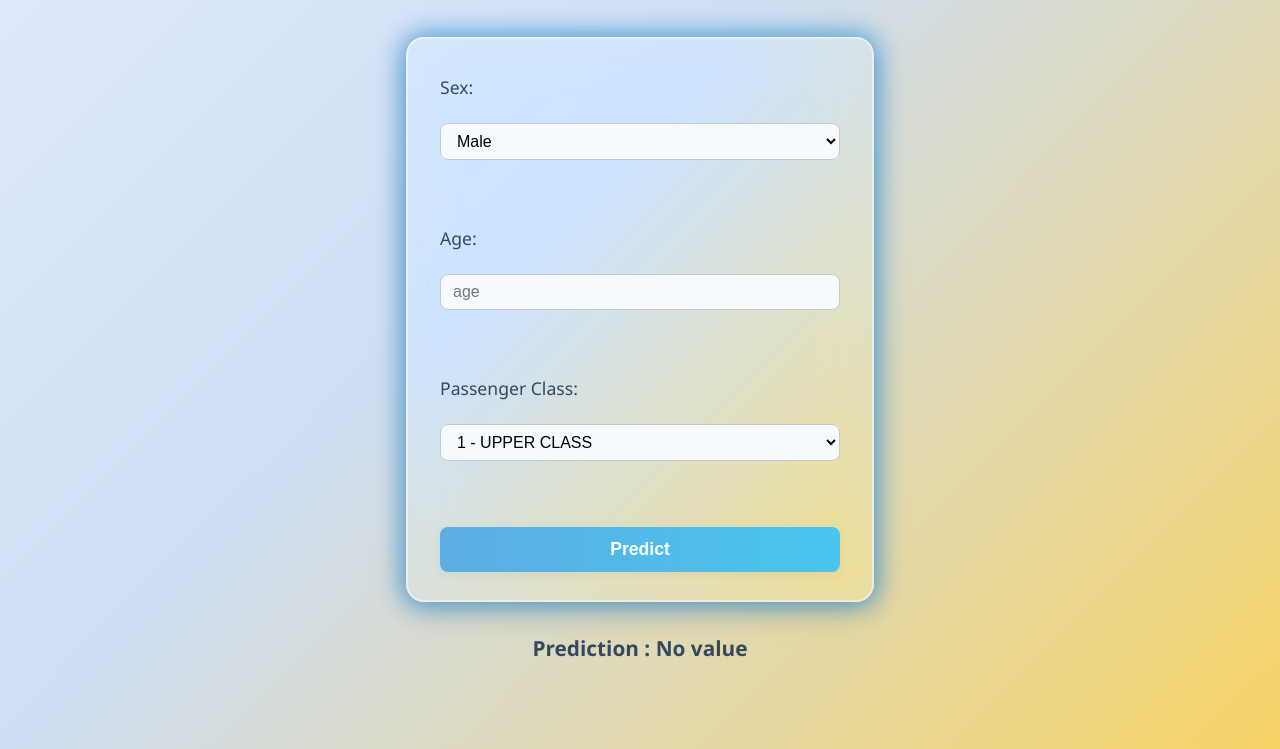
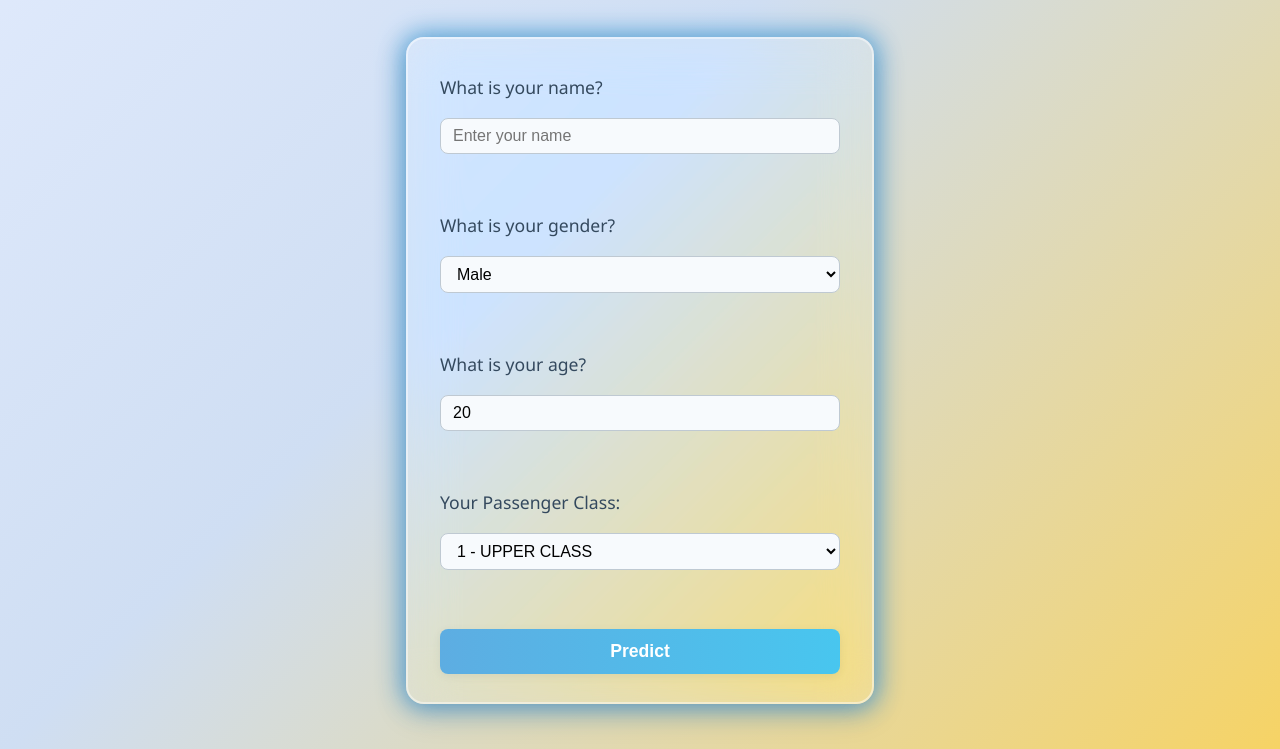
Before and after one commit to raj-neelam/titanic-survival, a plain HTML site: page index.html in a window 1280 px wide. Shown: the part 91-840 px from the top of the page. Drawn offline with Linux system fonts and the light colour scheme.

Commit message:
style changes

```diff
--- a/frontend/script.js
+++ b/frontend/script.js
@@ -1,4 +1,5 @@
 async function predict() {
+    const name = document.getElementById("name").value;
     const sex = document.getElementById("gender").value;
     const age = document.getElementById("age").value;
     const pclass = document.getElementById("pclass").value;
@@ -23,9 +24,9 @@ async function predict() {
     let html_to_insert;
     console.log(data)
     if (data.prediction == "Survived"){
-        html_to_insert = "<span color=green>Prediction: Survived </span>";
+        html_to_insert = `<span color=green>Prediction: ${name} survived 😇</span>`;
     }else if (data.prediction == "Died"){
-        html_to_insert = "<span color=red>Prediction: Died </span>";
+        html_to_insert = `<span color=red>Prediction: ${name} Died 🙏</span>`;
     }else{
         html_to_insert = "<span color=yellow>Prediction: Invalid response  </span>";
     }
--- a/frontend/style.css
+++ b/frontend/style.css
@@ -32,21 +32,21 @@ gap: 18px;
 label {
     font-size: 1.1rem;
     color: #34495e;
-    margin-bottom: 6px;
+    margin-bottom: 1px;
     font-weight: 500;
 }
 
-input[type="number"], select {
+input , select {
     padding: 8px 12px;
     border: 1px solid #bfc9d2;
     border-radius: 8px;
     font-size: 1rem;
     background: #f7fafd;
-    margin-bottom: 8px;
+    margin-bottom: 1px;
     transition: border-color 0.2s;
 }
 
-input[type="number"]:focus, select:focus {
+input:focus, select:focus {
     border-color: #5dade2;
     outline: none;
 }
--- a/index.html
+++ b/index.html
@@ -9,16 +9,19 @@
 <body>
     <h1>Titanic Survival Prediction model</h1>
     <form id="data_form" name="user_data" method="POST" onsubmit="predict(); return false;">
-        <label for="gender">Sex: </label>
+        <label>What is your name?</label>
+        <input id="name" type="text" placeholder="Enter your name">
+        <br>
+        <label for="gender">What is your gender? </label>
         <select name="gender" id="gender">
             <option value="male">Male</option>
             <option value="female">Female</option>
         </select>
         <br>
-        <label for="age">Age: </label>
-        <input id="age" type="number" min="0"  max="100" placeholder="age">
+        <label for="age">What is your age? </label>
+        <input id="age" type="number" min="0"  max="100" value="20" placeholder="age">
         <br>
-        <label for="pclass">Passenger Class: </label>
+        <label for="pclass">Your Passenger Class: </label>
         <select id="pclass" name="pclass" id="pclass">
             <option value="1">1 - UPPER CLASS</option>
             <option value="2">2 - MID CLASS</option>
@@ -27,7 +30,7 @@
         <br>
         <button>Predict</button>
     </form>
-    <h1 id="prediction_result">Prediction : No value</h1>
+    <h1 id="prediction_result"></h1>
     <script src="./frontend/script.js"></script>
 </body>
 </html>
```
